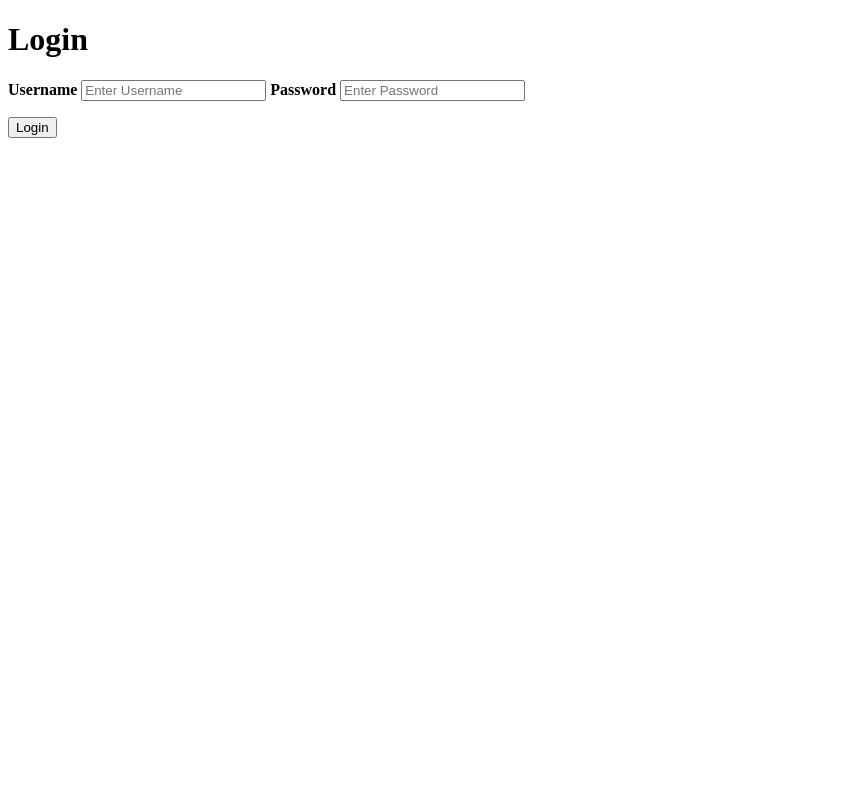
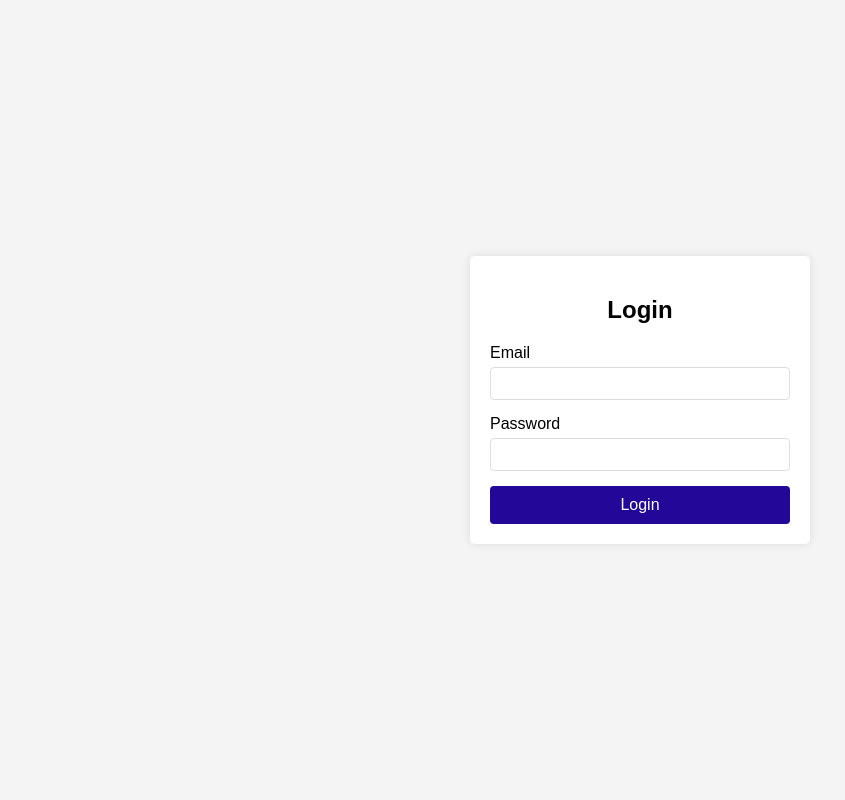
Before and after one commit to BarneyOficial/Undefined, a Flask app: page /login in a window 1280 px wide. Shown: the whole page, without its empty margins (0-845 px from the left). Run offline with Flask 3, Linux system fonts and the light colour scheme.

Commit message:
login prototype & new user table

```diff
--- a/Backend/app.py
+++ b/Backend/app.py
@@ -2,6 +2,8 @@ from flask import Flask, session, render_template, url_for, request, redirect
 from flask_sqlalchemy import SQLAlchemy
 from sqlalchemy import Integer, String
 from sqlalchemy.orm import DeclarativeBase, Mapped, mapped_column
+import uuid
+import hashlib
 
 
 app = Flask(__name__)
@@ -15,30 +17,34 @@ db = SQLAlchemy(model_class=Base)
 db.init_app(app)
 
 class User(db.Model):
-    id: Mapped[int] = mapped_column(primary_key=True)
-    username: Mapped[str] = mapped_column(unique=True)
-    password: Mapped[str]
+    id: Mapped[str] = mapped_column(String(32),primary_key=True)
+    email: Mapped[str] = mapped_column(String(64),unique=True)
+    password: Mapped[str] = mapped_column(String(64))
+    name: Mapped[str] = mapped_column(String(32))
+    lastname: Mapped[str] = mapped_column(String(32))
+    phone_number: Mapped[str] = mapped_column(String(16))
+    account_type: Mapped[str] = mapped_column(String(8))
 
 with app.app_context():
     db.create_all()
 
 @app.route('/')
 def index():
-    username = None
-    if 'username' in session:
-        username = session["username"]
-        return render_template("index.html",person = username)
+    email = None
+    if 'email' in session:
+        email = session["email"]
+        return render_template("index.html",person = email)
     else:
         return redirect(url_for('login'))
 
 @app.route('/login', methods=['GET', 'POST'])
 def login():
     if request.method == 'POST':
-        session['username'] = request.form['username']
+        session['email'] = request.form['email']
         return redirect(url_for('index'))
     return render_template("login.html")
 
 @app.route('/logout')
 def logout():
-    session.pop('username', None)
+    session.pop('email', None)
     return redirect(url_for('index'))
--- a/Backend/requirements.txt
+++ b/Backend/requirements.txt
@@ -1,12 +1,15 @@
 blinker==1.9.0
+cachelib==0.13.0
 click==8.1.8
 colorama==0.4.6
 Flask==3.1.0
+Flask-Session==0.8.0
 Flask-SQLAlchemy==3.1.1
 greenlet==3.2.0
 itsdangerous==2.2.0
 Jinja2==3.1.6
 MarkupSafe==3.0.2
+msgspec==0.19.0
 SQLAlchemy==2.0.40
 typing_extensions==4.13.2
 Werkzeug==3.1.3
--- a/Backend/templates/login.html
+++ b/Backend/templates/login.html
@@ -1,12 +1,73 @@
-<!doctype html>
-<title>Login</title>
-<h1>Login</h1>
-<form action="/login" method="post">
-    <label for="uname"><b>Username</b></label>
-    <input type="text" placeholder="Enter Username" name="username" required>
-
-    <label for="psw"><b>Password</b></label>
-    <input type="password" placeholder="Enter Password" name="password" required>
-
-    <p><input type=submit value=Login>
-</form>
+<!DOCTYPE html>
+<html lang="en">
+<head>
+    <meta charset="UTF-8">
+    <meta name="viewport" content="width=device-width, initial-scale=1.0">
+    <title>Simple Login Page</title>
+    <style>
+        body {
+            font-family: Arial, sans-serif;
+            background-color: #f4f4f4;
+            display: flex;
+            justify-content: center;
+            align-items: center;
+            height: 100vh;
+            margin: 0;
+        }
+        .login-container {
+            background: white;
+            padding: 20px;
+            border-radius: 5px;
+            box-shadow: 0 0 10px rgba(0,0,0,0.1);
+            width: 300px;
+        }
+        h2 {
+            text-align: center;
+            margin-bottom: 20px;
+        }
+        .input-group {
+            margin-bottom: 15px;
+        }
+        .input-group label {
+            display: block;
+            margin-bottom: 5px;
+        }
+        .input-group input {
+            width: 100%;
+            padding: 8px;
+            border: 1px solid #ddd;
+            border-radius: 4px;
+            box-sizing: border-box;
+        }
+        button {
+            width: 100%;
+            padding: 10px;
+            background-color: #220799;
+            color: white;
+            border: none;
+            border-radius: 4px;
+            cursor: pointer;
+            font-size: 16px;
+        }
+        button:hover {
+            background-color: #1a0577;
+        }
+    </style>
+</head>
+<body>
+    <div class="login-container">
+        <h2>Login</h2>
+        <form action="/login" method="post">
+            <div class="input-group">
+                <label for="email">Email</label>
+                <input type="text" id="email" name="email" required>
+            </div>
+            <div class="input-group">
+                <label for="password">Password</label>
+                <input type="password" id="password" name="password" required>
+            </div>
+            <button type="submit">Login</button>
+        </form>
+    </div>
+</body>
+</html>
```
Also changed, not shown: Backend/test.py (added, +9 -0 lines), Backend/instance/project.db.
